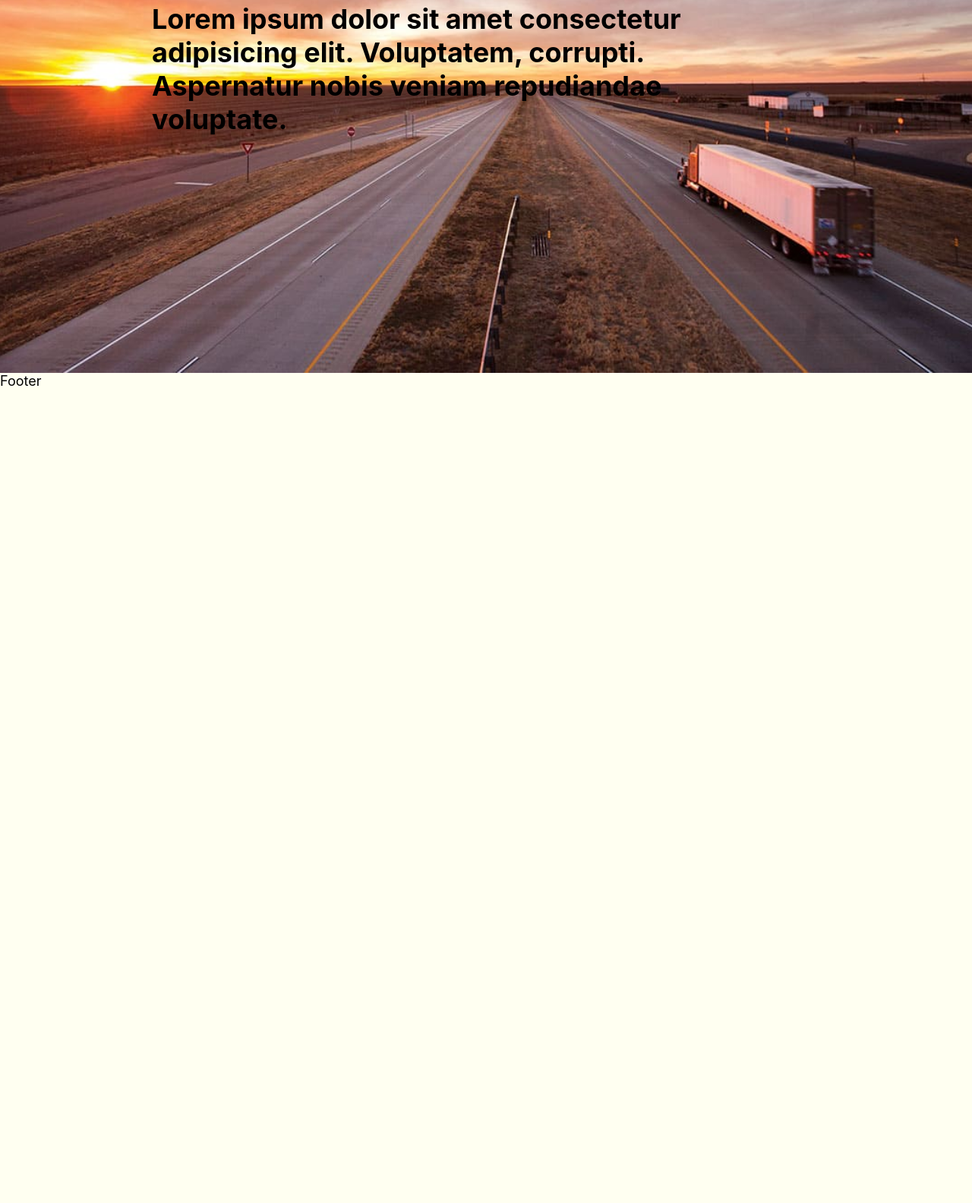
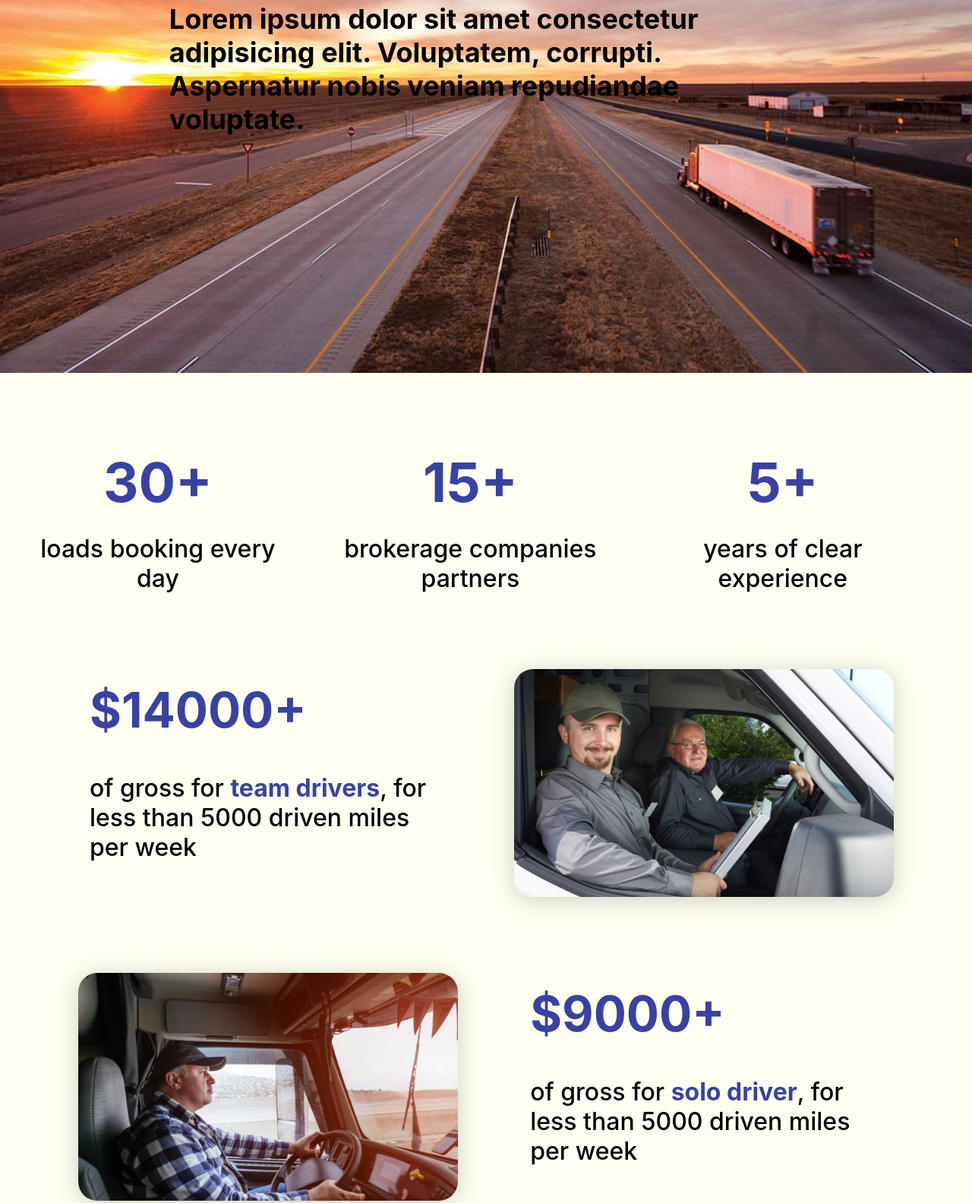
Before and after one commit to AlisherSM/Karvon_Group_landing_page, a website: page src/index.html in a window 1280 px wide. Shown: the part 309-1893 px from the top of the page at 76% size. Before the commit the page ends 821 px from the top, so only its background shows below. Drawn offline with nearby package versions, Linux system fonts and the light colour scheme; files that its build step writes are made by us from their sources.

Commit message:
02.02.2022

```diff
--- /dev/null
+++ b/src/assets/scss/blocks/about.scss
@@ -0,0 +1,28 @@
+.about {
+    display: grid;
+    grid-template-columns: 1fr 1fr 1fr;
+    grid-gap: auto;
+    justify-content: center;
+    margin: 100px auto;
+
+
+}
+.about__blocks {
+    width: 90%;
+    text-align: center;
+    flex-wrap: wrap;
+    flex-direction: column;
+
+
+    &__title {
+        color: $primary;
+        font-size: 72px;
+        font-weight: 700;
+    }
+    &__text {
+        font-size: 32px;
+        font-weight: 500;
+        margin-top: 25px;
+    }
+
+}
--- /dev/null
+++ b/src/assets/scss/blocks/gross.scss
@@ -0,0 +1,42 @@
+.gross {
+    margin: 100px auto;
+}
+
+.gross__content {
+    display: flex;
+    justify-content: space-evenly;
+    margin-top: 100px;
+
+}
+.gross__content__left {
+    width: 40%;
+}
+.gross__content__title {
+    font-size: 64px;
+    font-weight: 700;
+    color: $primary;
+    padding: $defaultmargin;
+}
+.gross__content__text {
+    margin-top: $defaultmargin;
+    font-size: 32px;
+    font-weight: 500;
+    padding: $defaultmargin;
+    span {
+        color: $primary;
+        font-weight: 700;
+    }
+}
+.gross__content__right {
+
+    border-radius: $defaultradius;
+    box-shadow: $defaultshadow;
+    img {
+        border-radius: $defaultradius;
+        display: flex;
+        width: 500px;
+        height: 300px;
+        overflow: hidden;
+        object-fit: cover;
+    }
+}
--- a/src/assets/scss/blocks/header.scss
+++ b/src/assets/scss/blocks/header.scss
@@ -3,17 +3,24 @@
     display: flex;
     justify-content: center;
     z-index: 500;
-    position: absolute;
+    position: fixed;
     left: 50%;
     transform: translateX(-50%);
     width: 98vw;
 }
 .header__block {
+    margin-top: $defaultmargin;
     width: 100%;
-    height: 90px;
-    background-color: #fff;
+    padding: 8px 20px;
     display: flex;
     justify-content: space-between;
+    background-color: rgb(255, 255, 255,0.4);
+    border-radius: $defaultradius;
+    box-shadow: $defaultshadow;
+    backdrop-filter: blur(8px);
+    border: 1px solid rgb(255, 255, 255,0.5);
+
+
 }
 .header__logo {
     text-decoration: none;
@@ -22,7 +29,7 @@
 
     img {
 
-        height: 85px;
+        height: 80px;
     }
     p {
         margin-left: $defaultmargin;
--- a/src/assets/scss/blocks/intro.scss
+++ b/src/assets/scss/blocks/intro.scss
@@ -1,4 +1,5 @@
 .intro {
+    margin-bottom: 100px;
     position: relative;
         img {
         display: flex;
--- a/src/assets/scss/blocks/vars.scss
+++ b/src/assets/scss/blocks/vars.scss
@@ -3,3 +3,5 @@ $secondary: #FFFFFF;
 $bgcolor: #fffff1;
 $textcolor: #000000;
 $defaultmargin: 15px;
+$defaultradius: 25px;
+$defaultshadow: 0 4px 30px rgba(0, 0, 0, 0.2);
--- a/src/assets/scss/style.scss
+++ b/src/assets/scss/style.scss
@@ -12,11 +12,16 @@ body {
 *:after {
     box-sizing: border-box;
 }
+p,h1,h2,h3,h4,h5,h6 {
+    margin: 0;
+    padding: 0;
+}
 .container {
 
     margin: 0 auto;
+    padding: 0px 10px;
 
-    width: 100vw;
+    width: 98vw;
     max-width: 1400px;
 
 
@@ -28,3 +33,5 @@ body {
 
 @import "src/assets/scss/blocks/header.scss";
 @import "src/assets/scss/blocks/intro.scss";
+@import "src/assets/scss/blocks/about.scss";
+@import "src/assets/scss/blocks/gross.scss";
--- a/src/index.html
+++ b/src/index.html
@@ -4,6 +4,7 @@ title: Karvon Group
 ---
 
 <main>
+    <!-- INTRO !!! -->
     <div class="intro">
         <img src="assets/images/Picture1.jpg" alt="intro">
         <div class="container">
@@ -12,5 +13,48 @@ title: Karvon Group
             </div>
         </div>
     </div>
+    <!-- INTRO !!! -->
+    <!-- ABOUT !!! -->
+    <div class="container">
+        <div class="about">
+            <div class="about__blocks">
+                <h3 class="about__blocks__title">30+</h3>
+                <p class="about__blocks__text">loads booking every day</p>
+            </div>
+            <div class="about__blocks">
+                <h3 class="about__blocks__title">15+</h3>
+                <p class="about__blocks__text">brokerage companies partners</p>
+            </div>
+            <div class="about__blocks">
+                <h3 class="about__blocks__title">5+</h3>
+                <p class="about__blocks__text">years of clear experience</p>
+            </div>
+        </div>
+    </div>
+    <!-- ABOUT !!! -->
+    <!-- GROSS !!! -->
+    <div class="container">
+        <div class="gross">
+            <div class="gross__content">
+                <div class="gross__content__left">
+                    <div class="gross__content__title">$14000+</div>
+                    <div class="gross__content__text"> of gross for <span>team drivers</span>, for less than 5000 driven miles per week </div>
+                </div>
+                <div class="gross__content__right">
+                    <img src="assets/images/teamdriver.jpg" alt="team drivers">
+                </div>
+            </div>
+            <div class="gross__content">
+                <div class="gross__content__right">
+                    <img src="assets/images/solodriver.jpg" alt="team drivers">
+                </div>
+                <div class="gross__content__left">
+                    <div class="gross__content__title">$9000+</div>
+                    <div class="gross__content__text"> of gross for <span>solo driver</span>, for less than 5000 driven miles per week </div>
+                </div>
 
+            </div>
+        </div>
+    </div>
+    <!-- GROSS !!! -->
 </main>
--- a/src/partials/header.html
+++ b/src/partials/header.html
@@ -9,7 +9,7 @@
 
                 <a class="header__pagesin" href="/">About</a>
 
-                <a class="header__pagesin" href="/">Preferenses</a>
+                <a class="header__pagesin" href="/">Benefits</a>
 
                 <a class="header__pagesin" href="/">Contacts</a>
 
```
Also changed, not shown: dist/assets/css/style.min.css, dist/assets/images/istockphoto-1135742126-612x612-min.jpg (added), dist/assets/images/solodriver.jpg (added), dist/assets/images/teamdriver.jpg (added), dist/assets/images/truck-drivers-min.jpg (added), dist/index.html, src/assets/images/solodriver.jpg (added), src/assets/images/teamdriver.jpg (added).
